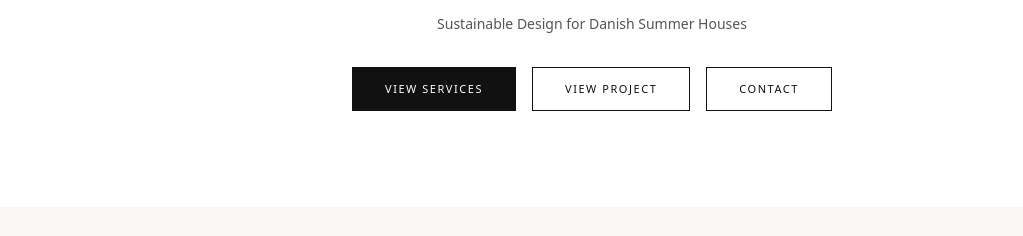
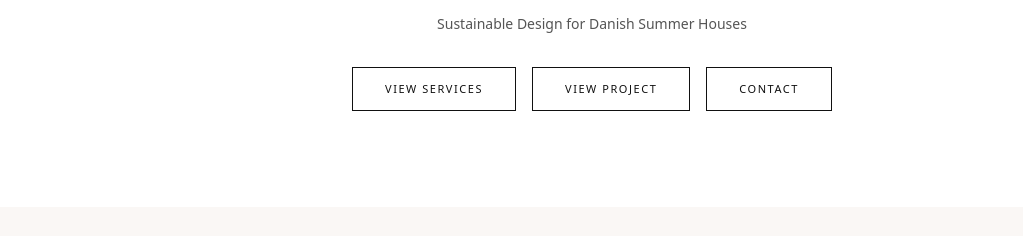
Before and after one commit to Leed131/M-SE, a plain HTML site: page index.html in a window 1280 px wide. Shown: the part 564-800 px from the top of the page, without its empty margins (48-1071 px from the left). Drawn offline with Linux system fonts and the light colour scheme.

Commit message:
Change btn-dark styles for background and color

```diff
--- a/styles.css
+++ b/styles.css
@@ -137,13 +137,13 @@ img {
 }
 
 .btn-dark {
-  background: #111111;
-  color: #ffffff;
+  background: transparent;
+  color: #111111;
 }
 
 .btn-dark:hover {
-  background: #ffffff;
-  color: #111111;
+  background: #111111;
+  color: #ffffff;
 }
 
 .btn-outline {
```
